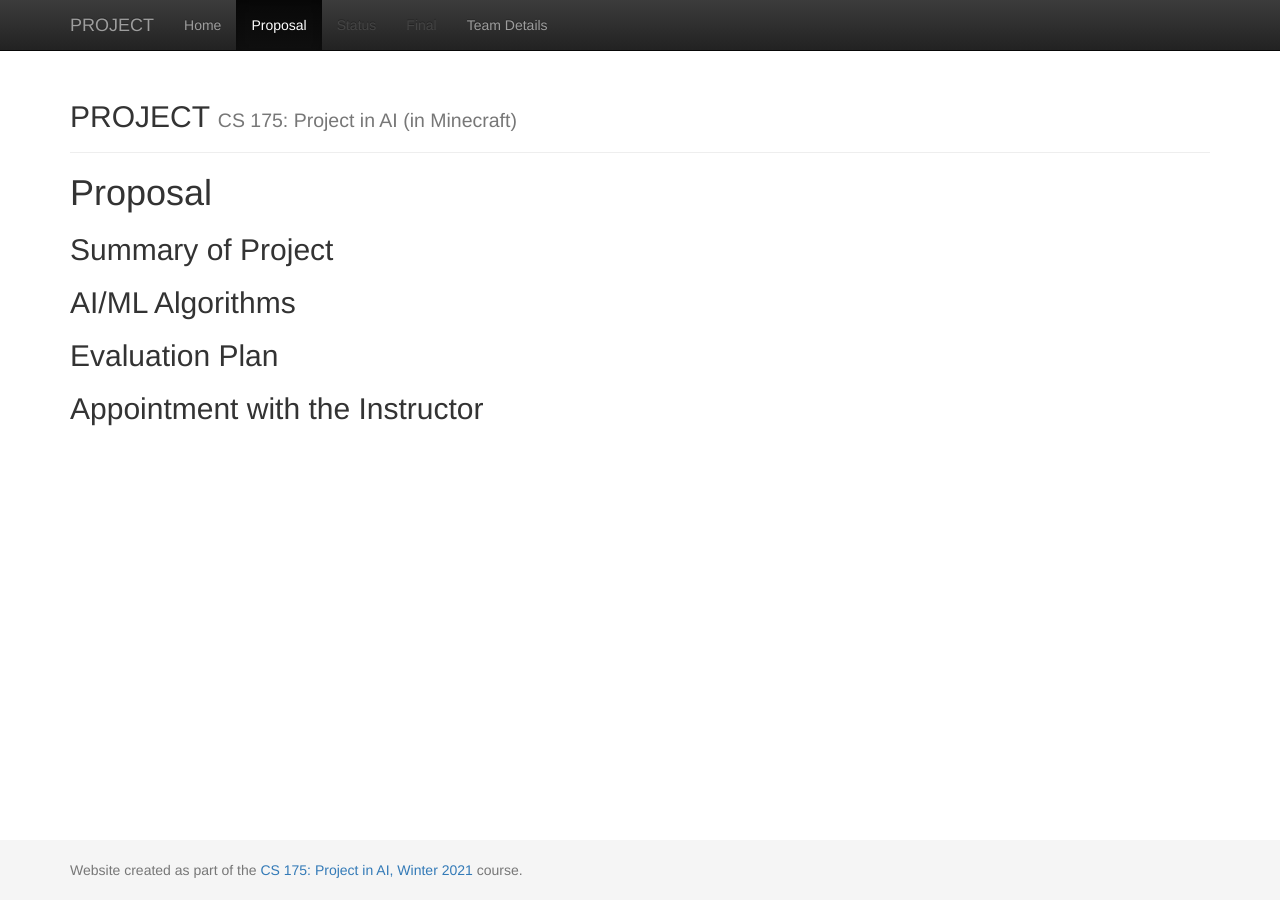
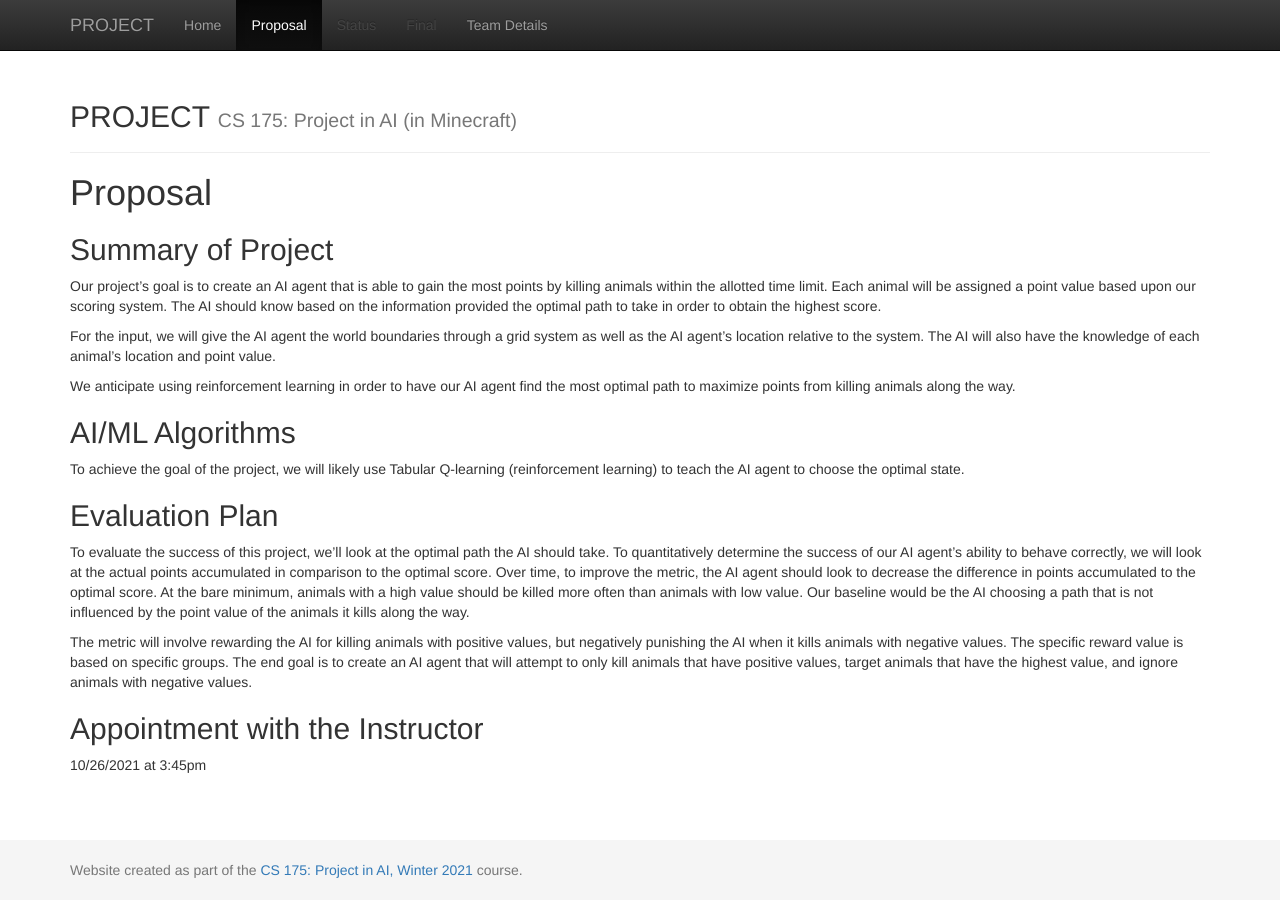
Before and after one commit to ingfong/Roomba, a Jekyll site: the page built from docs/proposal.md, in a window 1280 px wide. Built offline with Jekyll 4.4.1, drawn with Linux system fonts in a browser that asks for light colours.

Commit message:
added proposal body

```diff
--- a/docs/proposal.md
+++ b/docs/proposal.md
@@ -6,9 +6,19 @@ title:  Proposal
 # {{ page.title }}
 
 ## Summary of Project
+Our project’s goal is to create an AI agent that is able to gain the most points by killing animals within the allotted time limit. Each animal will be assigned a point value based upon our scoring system. The AI should know based on the information provided the optimal path to take in order to obtain the highest score.
+
+For the input, we will give the AI agent the world boundaries through a grid system as well as the AI agent’s location relative to the system. The AI will also have the knowledge of each animal’s location and point value.
+
+We anticipate using reinforcement learning in order to have our AI agent find the most optimal path to maximize points from killing animals along the way.
 
 ## AI/ML Algorithms
+To achieve the goal of the project, we will likely use Tabular Q-learning (reinforcement learning) to teach the AI agent to choose the optimal state.
 
 ## Evaluation Plan
+To evaluate the success of this project, we’ll look at the optimal path the AI should take. To quantitatively determine the success of our AI agent’s ability to behave correctly, we will look at the actual points accumulated in comparison to the optimal score. Over time, to improve the metric, the AI agent should look to decrease the difference in points accumulated to the optimal score. At the bare minimum, animals with a high value should be killed more often than animals with low value. Our baseline would be the AI choosing a path that is not influenced by the point value of the animals it kills along the way.
+
+The metric will involve rewarding the AI for killing animals with positive values, but negatively punishing the AI when it kills animals with negative values. The specific reward value is based on specific groups. The end goal is to create an AI agent that will attempt to only kill animals that have positive values, target animals that have the highest value, and ignore animals with negative values.
 
 ## Appointment with the Instructor
+10/26/2021 at 3:45pm
```
